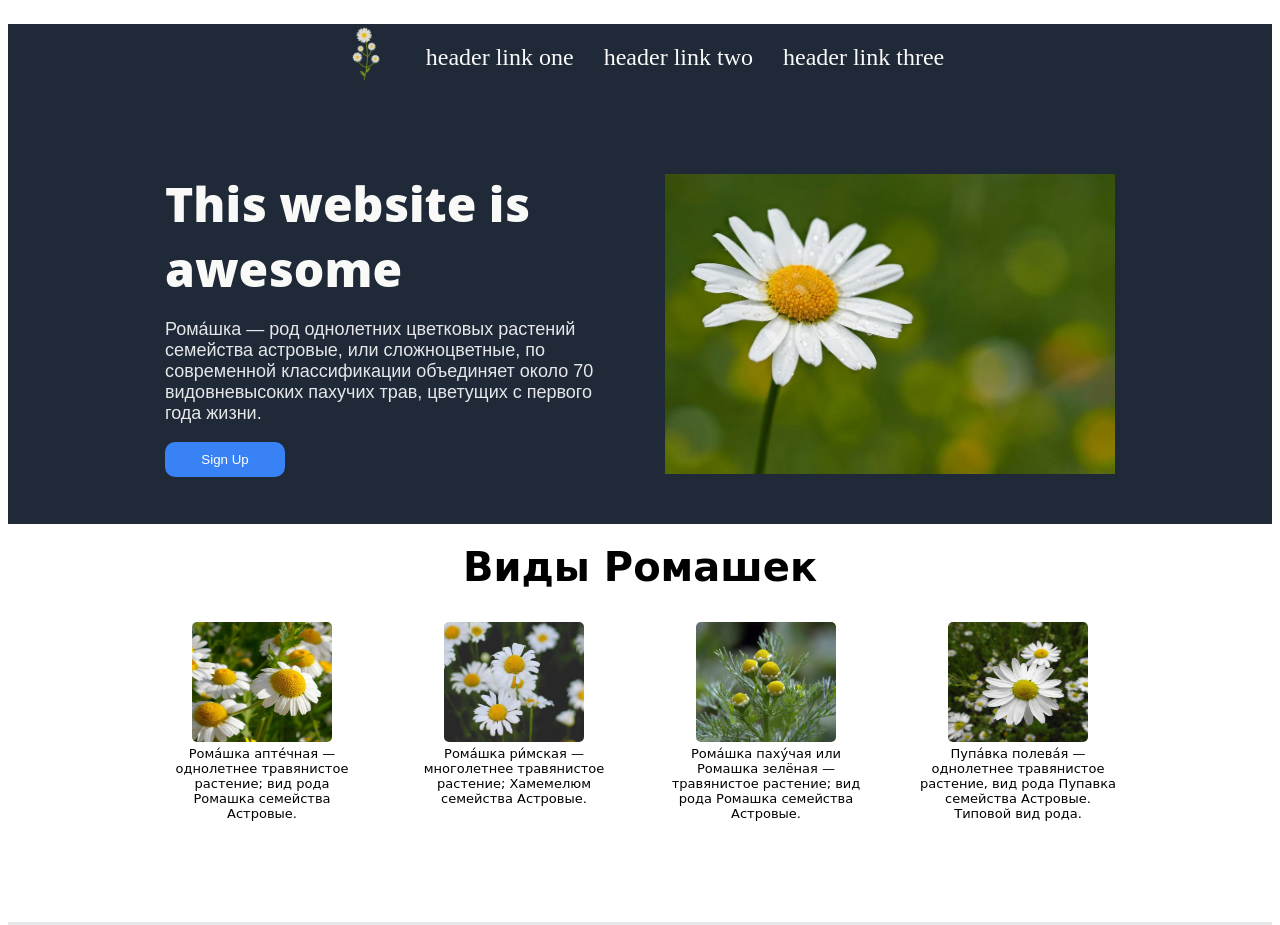
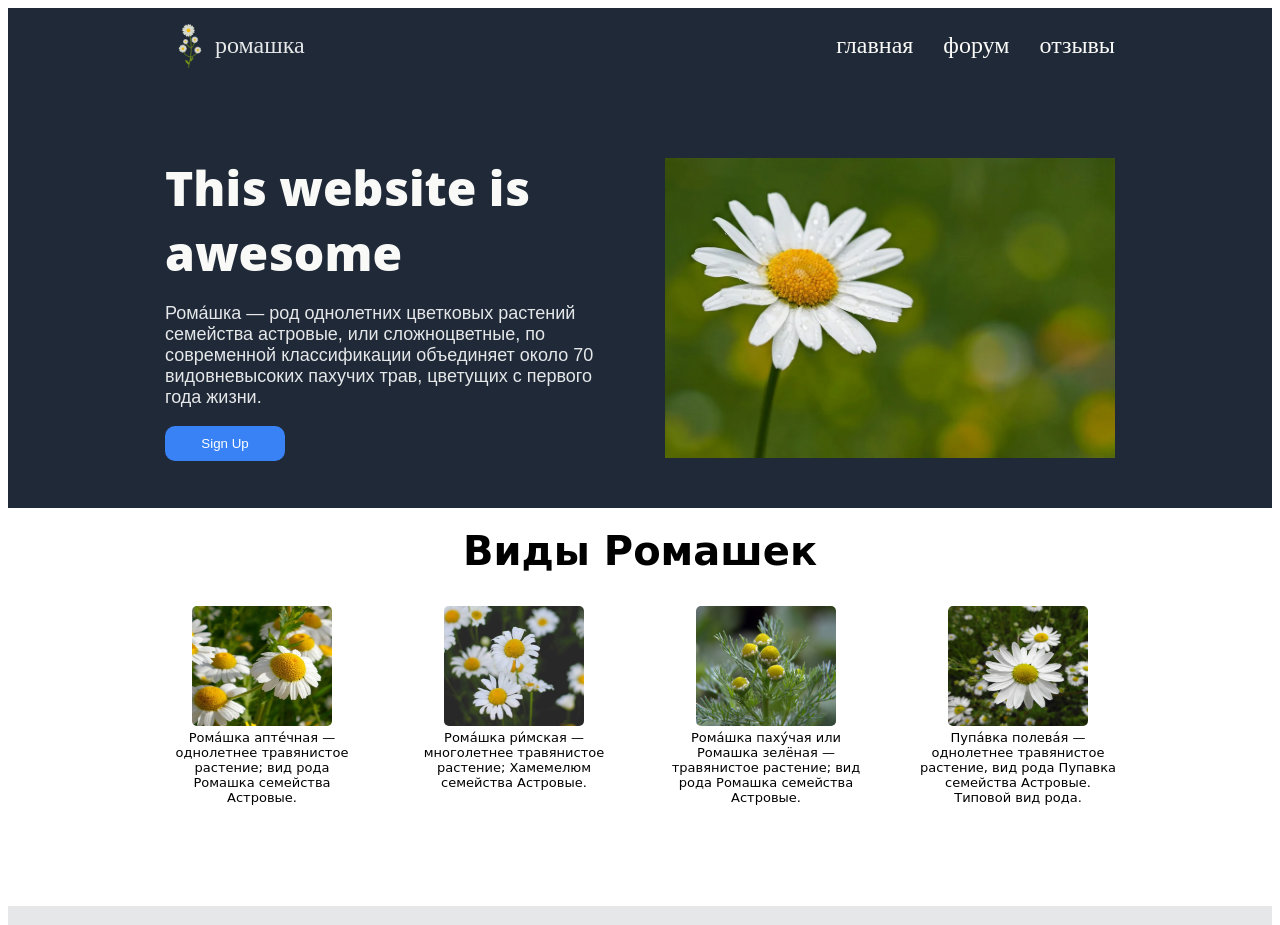
Before and after one commit to Myagchiev/project2, a plain HTML site: page index.html in a window 1280 px wide. Shown: the top 925 px of the page. Drawn offline with Linux system fonts and the light colour scheme.

Commit message:
пятый коммит

```diff
--- a/index.html
+++ b/index.html
@@ -8,12 +8,16 @@
 </head>
 <body>
     <header>
+        <div class="zero">
+            <div class="logo"><img src="free-icon-flower-11198094.png"  class="logo2" alt="иконка">ромашка</div>
+            <div>
         <ul>
-            <li class="logo"><img src="free-icon-flower-11198094.png"  class="logo2" alt="иконка"></li>
-            <li>header link one</li>
-            <li>header link two</li>
-            <li>header link three</li>
+            <li>главная</li>
+            <li>форум</li>
+            <li>отзывы</li>
         </ul>
+    </div>
+    </div>
     </header>
     <div class="toomuchclasses">
         <section class="one">
--- a/style.css
+++ b/style.css
@@ -2,6 +2,20 @@
 header {
     height: 100px;
     background-color: #1F2937;
+    display: flex;
+    justify-content: center;
+    align-items: flex-start;
+}
+
+.zero {
+    width: 950px;
+    display: flex;
+    justify-content: end;
+    align-items: center;
+}
+
+.rom {
+    margin-right: auto;
 }
 
 .toomuchclasses {
@@ -74,9 +88,17 @@ ul {
     padding-left: 0px;
 }
 
+.logo {
+    font-size: 24px;
+    color: #E5E7E9;
+    margin-right: auto;
+    display: flex;
+    align-items: center;
+}
+
 
 .logo2 {
-    height: 60px;
+    height: 50px;
     width: auto;
 }
 
@@ -145,10 +167,11 @@ ul {
 }
 
 .nine {
+    border: 3px solid white;
     background-color: #3882F6;
     color: white;
     border-radius: 10px;
-    max-width: 120px;
+    width: 120px;
     padding: 10px 20px;
 }
 
```
